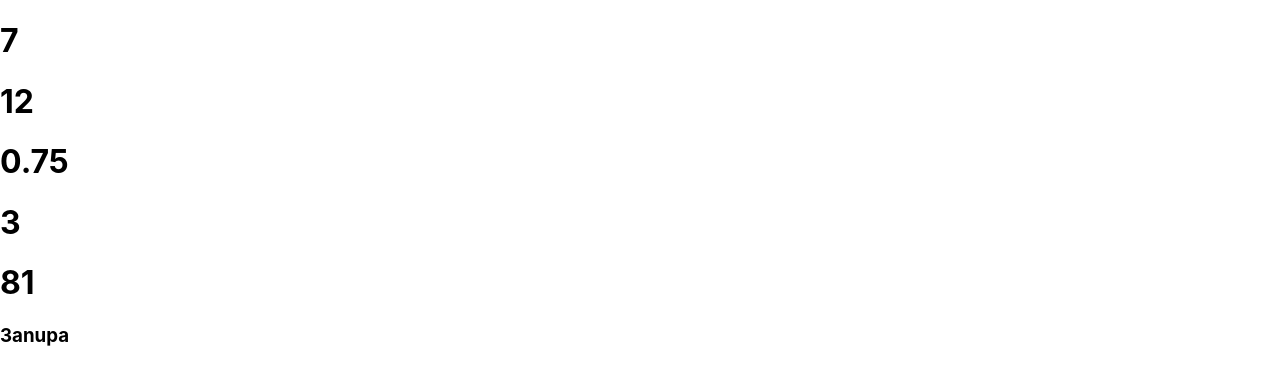
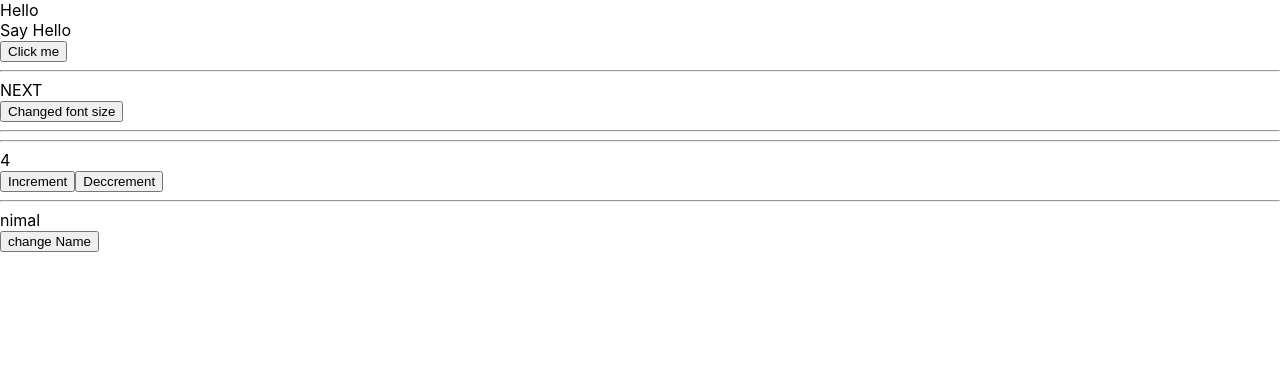
Before and after one commit to anupa47/TODO-List, a React (Create React App) app: page / in a window 1280 px wide. Shown: the top 384 px of the page. Built offline with nearby package versions, Linux system fonts and the light colour scheme.

Commit message:
react-redux-tutorial-1

```diff
--- a/package.json
+++ b/package.json
@@ -8,7 +8,9 @@
     "@testing-library/user-event": "^13.5.0",
     "react": "^18.2.0",
     "react-dom": "^18.2.0",
+    "react-redux": "^8.1.3",
     "react-scripts": "5.0.1",
+    "redux": "^4.2.1",
     "web-vitals": "^2.1.4"
   },
   "scripts": {
--- a/src/Components/Dashboard.js
+++ b/src/Components/Dashboard.js
@@ -1,27 +1,43 @@
-import React from "react";
-
+import React from 'react'
+import "./dashboard.css"
+import { useDispatch, useSelector } from 'react-redux'
+import { nameChange, numberDecrement, numberIncrement } from '../store/reducers/number'
 const Dashboard = () => {
 
-    const a = 3
-    const b = 4
-    console.log(a + b)
+    const handleClick = () => {
+        document.getElementById('5').innerHTML = "You Changed Hello"
+    }
 
-    const c = "anupa"
+    const handleClickcss = () => {
+        document.getElementById("6").style.fontSize = '30px'
+    }
+
+    const num = useSelector((store) => store.number)
+
+    const cha = useSelector((store) => store.alexa)
+
+    const dispatch = useDispatch()
 
     return (
         <div>
-            <div>
-                <h1>{a + b}</h1>
-                <h1>{a * b}</h1>
-                <h1>{a / b}</h1>
-                <h1>{a % b}</h1>
-                <h1>{a ** b}</h1>
-            </div>
-            <h3>{a + c}</h3>
-        </div>
+            <div id='5'>Hello</div>
+            <div>Say Hello</div>
+            <div className='bulb'></div>
+            <button onClick={handleClick}>Click me</button>
+            <div><hr /></div>
+            <div id='6'>NEXT</div>
+            <button onClick={handleClickcss}>Changed font size</button>
+            <div><hr /></div>
+            <div><hr /></div>
+            <div>{num}</div>
 
+            <button onClick={() => dispatch(numberIncrement())}>Increment</button>
+            <button onClick={() => dispatch(numberDecrement())}> Deccrement</button>
+            <div><hr /></div>
+            <div>{cha}</div>
+            <button onClick={() => dispatch(nameChange())}>change Name</button>
+        </div >
     )
 
 }
-
 export default Dashboard
--- a/src/index.js
+++ b/src/index.js
@@ -2,11 +2,14 @@ import React from 'react';
 import ReactDOM from 'react-dom/client';
 import './index.css';
 import App from './App';
-import reportWebVitals from './reportWebVitals';
+import { Provider } from 'react-redux';
+import store from './store/store';
 
 const root = ReactDOM.createRoot(document.getElementById('root'));
 root.render(
-  <React.StrictMode>
-    <App />
-  </React.StrictMode>
+  <Provider store={store}>
+    <React.StrictMode>
+      <App />
+    </React.StrictMode>
+  </Provider>
 );
--- /dev/null
+++ b/src/store/reducers/number.js
@@ -0,0 +1,53 @@
+const defaultState = {
+    number: 4,
+    alexa: 'nimal'
+}
+
+const numberActionTypes = {
+    INC: 'increment',
+    DEC: 'deccrement',
+    ALEX: 'changee'
+}
+
+export const numberIncrement = (payload = 1) => {
+    return {
+        type: numberActionTypes.INC,
+        payload
+    }
+}
+
+export const numberDecrement = (payload = 6) => ({
+    type: numberActionTypes.DEC,
+    payload
+})
+
+export const nameChange = (payload = 'anupa') => ({
+    type: numberActionTypes.ALEX,
+    payload
+})
+
+const reducer = (state = defaultState, { type, payload }) => {
+    if (type === numberActionTypes.INC) {
+        return {
+            ...defaultState,
+            number: state.number + payload
+        }
+    }
+    if (type === numberActionTypes.DEC) {
+        return {
+            ...defaultState,
+            number: state.number - payload
+        }
+    }
+    if (type === numberActionTypes.ALEX) {
+        return {
+            ...defaultState,
+            alexa: 'annn'
+        }
+    }
+
+
+    return state
+}
+
+export default reducer
--- /dev/null
+++ b/src/store/store.js
@@ -0,0 +1,7 @@
+import { createStore } from "redux"
+import reducer from "./reducers/number"
+
+
+const store = createStore(reducer)
+
+export default store
```
Also changed, not shown: src/Components/dashboard.css (added), src/Components/y.js (added), 1 other file (tests, documents, lock files or other folders).
